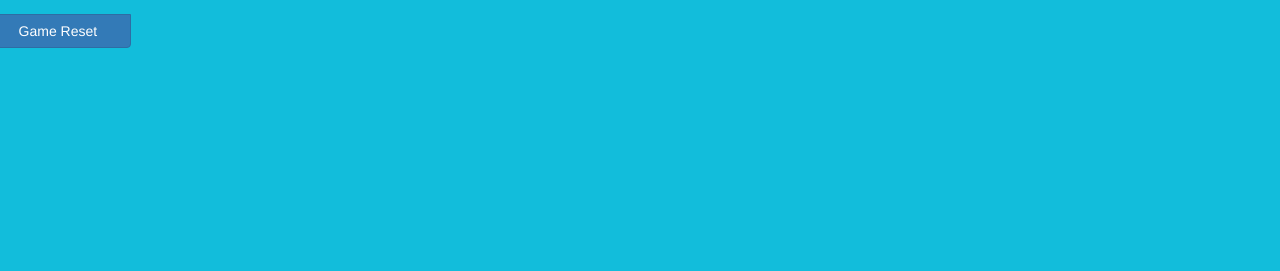
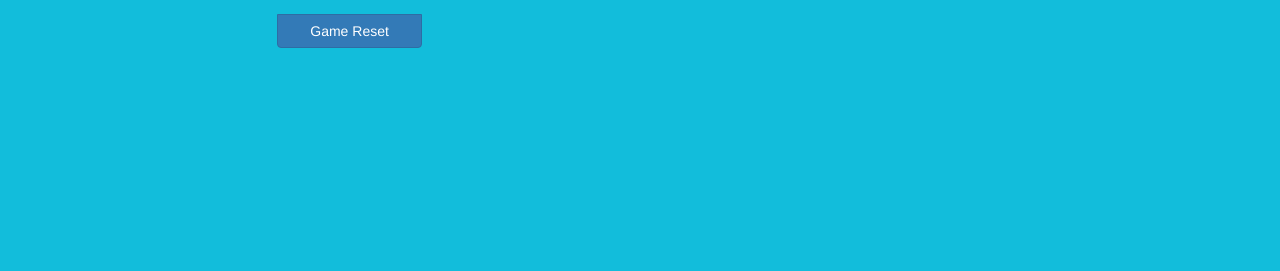
Before and after one commit to Tommy-83/LacrosseMatch, a website: page index.html in a window 1280 px wide. Shown: the part 529-800 px from the top of the page. Drawn offline with nearby package versions, Linux system fonts and the light colour scheme.

Commit message:
centering the position of the buttons

```diff
--- a/assets/css/style.css
+++ b/assets/css/style.css
@@ -18,6 +18,12 @@
     width: 50%;
     position: relative;
 
+  }
+
+  .btn {
+    width: 20%;
+    margin-left: 200%;
+    margin-right: 30%;
   }
 
 
```
